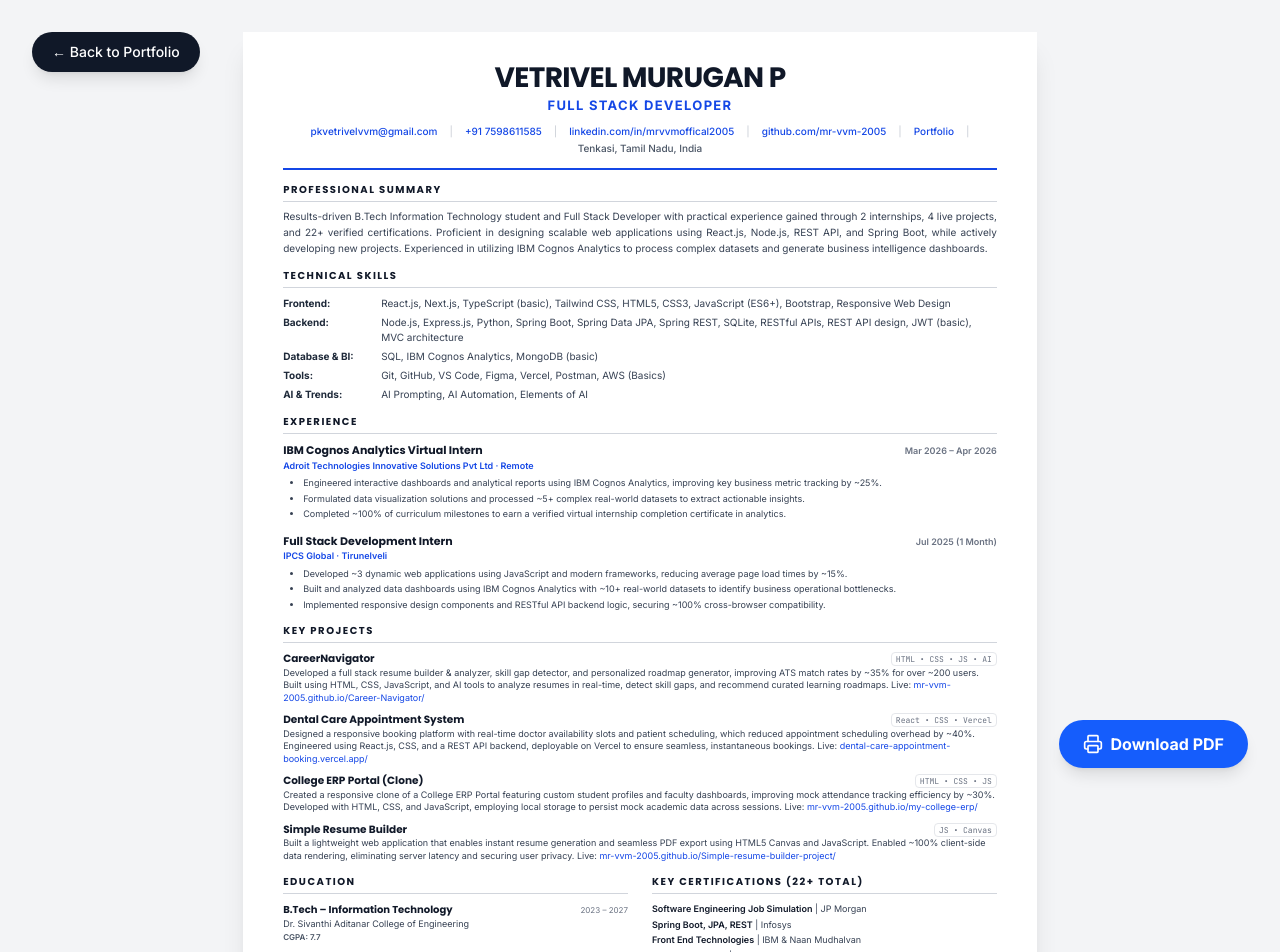
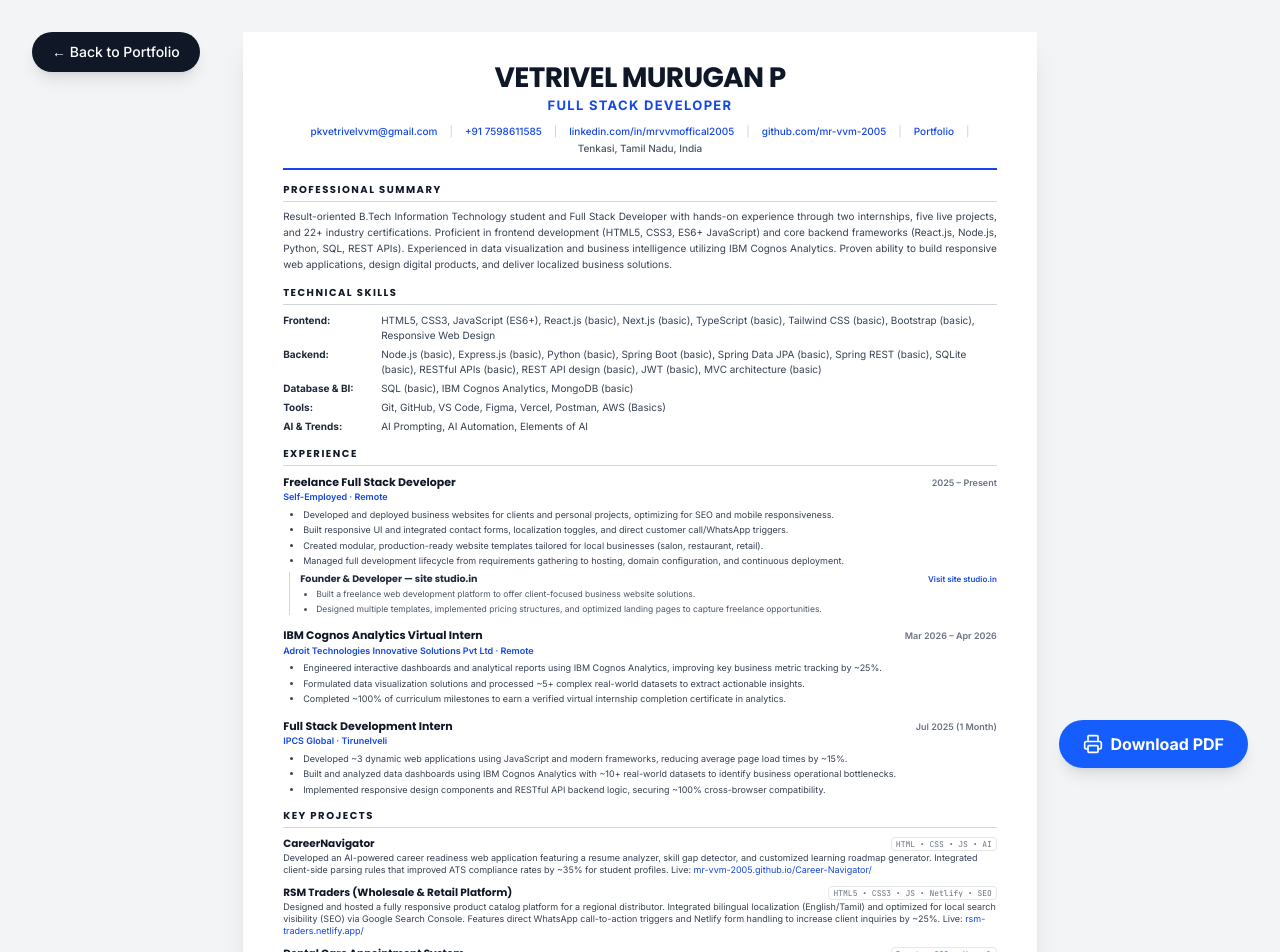
Before and after one commit to mr-vvm-2005/New-portfolio, a Next.js app: page /resume in a window 1280 px wide. Shown: the top 952 px of the page. Built offline with nearby package versions, Linux system fonts and the light colour scheme.

Commit message:
feat: update site studio.in branding, freelance experience, RSM Traders project, skill levels, hero and about content, resume ATS optimization

```diff
--- a/src/app/resume/page.tsx
+++ b/src/app/resume/page.tsx
@@ -97,7 +97,7 @@ export default function ResumePage() {
                             Professional Summary
                         </h2>
                         <p className="text-[10px] text-justify leading-relaxed text-gray-700">
-                            Results-driven B.Tech Information Technology student and Full Stack Developer with practical experience gained through 2 internships, 4 live projects, and 22+ verified certifications. Proficient in designing scalable web applications using React.js, Node.js, REST API, and Spring Boot, while actively developing new projects. Experienced in utilizing IBM Cognos Analytics to process complex datasets and generate business intelligence dashboards.
+                            Result-oriented B.Tech Information Technology student and Full Stack Developer with hands-on experience through two internships, five live projects, and 22+ industry certifications. Proficient in frontend development (HTML5, CSS3, ES6+ JavaScript) and core backend frameworks (React.js, Node.js, Python, SQL, REST APIs). Experienced in data visualization and business intelligence utilizing IBM Cognos Analytics. Proven ability to build responsive web applications, design digital products, and deliver localized business solutions.
                         </p>
                     </section>
 
@@ -108,13 +108,13 @@ export default function ResumePage() {
                         </h2>
                         <div className="grid grid-cols-[90px_1fr] gap-y-1 text-[10px] gap-x-2">
                             <span className="font-bold text-gray-800">Frontend:</span>
-                            <span className="text-gray-700">React.js, Next.js, TypeScript (basic), Tailwind CSS, HTML5, CSS3, JavaScript (ES6+), Bootstrap, Responsive Web Design</span>
+                            <span className="text-gray-700">HTML5, CSS3, JavaScript (ES6+), React.js (basic), Next.js (basic), TypeScript (basic), Tailwind CSS (basic), Bootstrap (basic), Responsive Web Design</span>
 
                             <span className="font-bold text-gray-800">Backend:</span>
-                            <span className="text-gray-700">Node.js, Express.js, Python, Spring Boot, Spring Data JPA, Spring REST, SQLite, RESTful APIs, REST API design, JWT (basic), MVC architecture</span>
+                            <span className="text-gray-700">Node.js (basic), Express.js (basic), Python (basic), Spring Boot (basic), Spring Data JPA (basic), Spring REST (basic), SQLite (basic), RESTful APIs (basic), REST API design (basic), JWT (basic), MVC architecture (basic)</span>
 
                             <span className="font-bold text-gray-800">Database & BI:</span>
-                            <span className="text-gray-700">SQL, IBM Cognos Analytics, MongoDB (basic)</span>
+                            <span className="text-gray-700">SQL (basic), IBM Cognos Analytics, MongoDB (basic)</span>
 
                             <span className="font-bold text-gray-800">Tools:</span>
                             <span className="text-gray-700">Git, GitHub, VS Code, Figma, Vercel, Postman, AWS (Basics)</span>
@@ -130,6 +130,30 @@ export default function ResumePage() {
                             Experience
                         </h2>
                         <div className="space-y-3">
+                            {/* Freelance */}
+                            <div className="break-inside-avoid">
+                                <div className="flex justify-between items-baseline">
+                                    <h3 className="text-[11px] font-bold text-gray-900">Freelance Full Stack Developer</h3>
+                                    <span className="text-[9px] font-semibold text-gray-500">2025 – Present</span>
+                                </div>
+                                <div className="text-[9px] text-blue-700 font-semibold mb-1">Self-Employed · Remote</div>
+                                <ul className="list-disc ml-4 text-[9px] text-gray-700 space-y-0.5 pl-1">
+                                    <li>Developed and deployed business websites for clients and personal projects, optimizing for SEO and mobile responsiveness.</li>
+                                    <li>Built responsive UI and integrated contact forms, localization toggles, and direct customer call/WhatsApp triggers.</li>
+                                    <li>Created modular, production-ready website templates tailored for local businesses (salon, restaurant, retail).</li>
+                                    <li>Managed full development lifecycle from requirements gathering to hosting, domain configuration, and continuous deployment.</li>
+                                </ul>
+                                <div className="pl-2.5 mt-1 border-l border-gray-300 ml-1.5">
+                                    <div className="flex justify-between items-baseline mb-0.5">
+                                        <h4 className="text-[9.5px] font-bold text-gray-800">Founder & Developer — site studio.in</h4>
+                                        <a href="https://www.instagram.com/site_studio.in/" target="_blank" rel="noopener noreferrer" className="text-[8px] font-semibold text-blue-700 hover:underline">Visit site studio.in</a>
+                                    </div>
+                                    <ul className="list-disc ml-3 text-[8.5px] text-gray-600 space-y-0.5 pl-1">
+                                        <li>Built a freelance web development platform to offer client-focused business website solutions.</li>
+                                        <li>Designed multiple templates, implemented pricing structures, and optimized landing pages to capture freelance opportunities.</li>
+                                    </ul>
+                                </div>
+                            </div>
                             {/* Adroit */}
                             <div className="break-inside-avoid">
                                 <div className="flex justify-between items-baseline">
@@ -171,7 +195,16 @@ export default function ResumePage() {
                                     <span className="text-[8px] font-mono text-gray-500 border border-gray-200 px-1 rounded">HTML • CSS • JS • AI</span>
                                 </div>
                                 <p className="text-[9px] text-gray-700 leading-snug">
-                                    Developed a full stack resume builder & analyzer, skill gap detector, and personalized roadmap generator, improving ATS match rates by ~35% for over ~200 users. Built using HTML, CSS, JavaScript, and AI tools to analyze resumes in real-time, detect skill gaps, and recommend curated learning roadmaps. Live: <a href="https://mr-vvm-2005.github.io/Career-Navigator/" target="_blank" rel="noopener noreferrer" className="hover:underline text-blue-700">mr-vvm-2005.github.io/Career-Navigator/</a>
+                                    Developed an AI-powered career readiness web application featuring a resume analyzer, skill gap detector, and customized learning roadmap generator. Integrated client-side parsing rules that improved ATS compliance rates by ~35% for student profiles. Live: <a href="https://mr-vvm-2005.github.io/Career-Navigator/" target="_blank" rel="noopener noreferrer" className="hover:underline text-blue-700">mr-vvm-2005.github.io/Career-Navigator/</a>
+                                </p>
+                            </div>
+                            <div className="break-inside-avoid">
+                                <div className="flex justify-between items-baseline">
+                                    <h3 className="text-[10.5px] font-bold text-gray-900">RSM Traders (Wholesale & Retail Platform)</h3>
+                                    <span className="text-[8px] font-mono text-gray-500 border border-gray-200 px-1 rounded">HTML5 • CSS3 • JS • Netlify • SEO</span>
+                                </div>
+                                <p className="text-[9px] text-gray-700 leading-snug">
+                                    Designed and hosted a fully responsive product catalog platform for a regional distributor. Integrated bilingual localization (English/Tamil) and optimized for local search visibility (SEO) via Google Search Console. Features direct WhatsApp call-to-action triggers and Netlify form handling to increase client inquiries by ~25%. Live: <a href="https://rsm-traders.netlify.app/" target="_blank" rel="noopener noreferrer" className="hover:underline text-blue-700">rsm-traders.netlify.app/</a>
                                 </p>
                             </div>
                             <div className="break-inside-avoid">
@@ -180,16 +213,7 @@ export default function ResumePage() {
                                     <span className="text-[8px] font-mono text-gray-500 border border-gray-200 px-1 rounded">React • CSS • Vercel</span>
                                 </div>
                                 <p className="text-[9px] text-gray-700 leading-snug">
-                                    Designed a responsive booking platform with real-time doctor availability slots and patient scheduling, which reduced appointment scheduling overhead by ~40%. Engineered using React.js, CSS, and a REST API backend, deployable on Vercel to ensure seamless, instantaneous bookings. Live: <a href="https://dental-care-appointment-booking.vercel.app/" target="_blank" rel="noopener noreferrer" className="hover:underline text-blue-700">dental-care-appointment-booking.vercel.app/</a>
-                                </p>
-                            </div>
-                            <div className="break-inside-avoid">
-                                <div className="flex justify-between items-baseline">
-                                    <h3 className="text-[10.5px] font-bold text-gray-900">College ERP Portal (Clone)</h3>
-                                    <span className="text-[8px] font-mono text-gray-500 border border-gray-200 px-1 rounded">HTML • CSS • JS</span>
-                                </div>
-                                <p className="text-[9px] text-gray-700 leading-snug">
-                                    Created a responsive clone of a College ERP Portal featuring custom student profiles and faculty dashboards, improving mock attendance tracking efficiency by ~30%. Developed with HTML, CSS, and JavaScript, employing local storage to persist mock academic data across sessions. Live: <a href="https://mr-vvm-2005.github.io/my-college-erp/" target="_blank" rel="noopener noreferrer" className="hover:underline text-blue-700">mr-vvm-2005.github.io/my-college-erp/</a>
+                                    Engineered a responsive medical appointment booking platform featuring real-time doctor availability and patient scheduling. Implemented REST API endpoints and state logic to reduce scheduling overhead by ~40%. Live: <a href="https://dental-care-appointment-booking.vercel.app/" target="_blank" rel="noopener noreferrer" className="hover:underline text-blue-700">dental-care-appointment-booking.vercel.app/</a>
                                 </p>
                             </div>
                             <div className="break-inside-avoid">
@@ -198,7 +222,7 @@ export default function ResumePage() {
                                     <span className="text-[8px] font-mono text-gray-500 border border-gray-200 px-1 rounded">JS • Canvas</span>
                                 </div>
                                 <p className="text-[9px] text-gray-700 leading-snug">
-                                    Built a lightweight web application that enables instant resume generation and seamless PDF export using HTML5 Canvas and JavaScript. Enabled ~100% client-side data rendering, eliminating server latency and securing user privacy. Live: <a href="https://mr-vvm-2005.github.io/Simple-resume-builder-project/" target="_blank" rel="noopener noreferrer" className="hover:underline text-blue-700">mr-vvm-2005.github.io/Simple-resume-builder-project/</a>
+                                    Built a high-performance client-side resume generator featuring custom template rendering and HTML5 Canvas-based PDF exporting. Achieved instantaneous rendering and zero server latency to protect user privacy. Live: <a href="https://mr-vvm-2005.github.io/Simple-resume-builder-project/" target="_blank" rel="noopener noreferrer" className="hover:underline text-blue-700">mr-vvm-2005.github.io/Simple-resume-builder-project/</a>
                                 </p>
                             </div>
                         </div>
--- a/src/components/sections/About.tsx
+++ b/src/components/sections/About.tsx
@@ -19,7 +19,7 @@ const techStack = [
 const stats = [
     { value: "2",   label: "Internships" },
     { value: "22+", label: "Certifications" },
-    { value: "4",   label: "Projects Built" },
+    { value: "5",   label: "Projects Built" },
     { value: "3+",  label: "Years Learning" },
 ];
 
@@ -131,13 +131,16 @@ export default function About() {
                             </h3>
                             <div className="space-y-4 text-base text-white/65 leading-relaxed">
                                 <p>
-                                    Hi, I am Vetrivel Murugan P, a passionate Full Stack Developer from Tamil Nadu. I am currently pursuing my degree in Information Technology at Dr. Sivanthi Aditanar College of Engineering. As a software engineer, I build high-performance web applications using modern tech stacks...
+                                    Hi, I am Vetrivel Murugan P, a Full Stack Developer based in Tamil Nadu, India. Currently pursuing my B.Tech in Information Technology at Dr. Sivanthi Aditanar College of Engineering, I specialize in building responsive, user-centric web applications and robust digital platforms.
                                 </p>
                                 <p>
-                                    I've completed <span className="text-[#6C63FF] font-semibold">2 internships</span> — a Full Stack Development internship at{" "}
+                                    I have completed <span className="text-[#6C63FF] font-semibold">2 internships</span> — a Full Stack Development internship at{" "}
                                     <span className="text-white border-b border-white/20">IPCS Global</span>, and a Virtual IBM Cognos Analytics internship at{" "}
                                     <span className="text-white border-b border-white/20">Adroit Technologies</span>. I am also enrolled in the{" "}
-                                    <span className="text-[#00D4FF]">NxtWave CCBP 4.0 Full Stack Program</span>.
+                                    <span className="text-[#00D4FF]">NxtWave CCBP 4.0 Full Stack Program</span> to master advanced software architecture.
+                                </p>
+                                <p>
+                                    Beyond academia, I work as a Freelance Full Stack Developer and founded <a href="https://www.instagram.com/site_studio.in/" target="_blank" rel="noopener noreferrer" className="text-accent-blue font-semibold hover:underline">site studio.in</a>, where I build high-performance retail catalogs, business landing pages, and custom templates for local clients.
                                 </p>
                             </div>
 
--- a/src/components/sections/Hero.tsx
+++ b/src/components/sections/Hero.tsx
@@ -96,7 +96,7 @@ export default function Hero() {
                     transition={{ duration: 1, delay: 1.2 }}
                     className="text-lg md:text-2xl text-white/60 mb-12 max-w-2xl mx-auto min-h-[4rem] flex items-center justify-center"
                 >
-                    <Typewriter texts={["Full Stack Developer", "React Developer", "Python Enthusiast", "UI/UX Thinker"]} />
+                    <Typewriter texts={["Full Stack Web Developer", "Frontend Developer", "Freelance Developer", "UI/UX Designer"]} />
                 </motion.div>
 
                 <motion.div
--- a/src/components/sections/Projects.tsx
+++ b/src/components/sections/Projects.tsx
@@ -18,7 +18,7 @@ interface Project {
 const projects: Project[] = [
     {
         title: "Dental Care Appointment Booking",
-        description: "A comprehensive platform for booking dental appointments with real-time availability and user-friendly interface.",
+        description: "An interactive patient scheduling platform featuring real-time doctor availability slots and instant appointment booking workflows, reducing operational scheduling overhead by ~40%.",
         link: "https://dental-care-appointment-booking.vercel.app/",
         github: "https://github.com/mr-vvm-2005/Dental_care_appointment_booking.git",
         tags: ["React", "CSS", "Vercel"],
@@ -26,7 +26,7 @@ const projects: Project[] = [
     },
     {
         title: "College ERP Portal (Clone)",
-        description: "A full-featured ERP system clone for college management including student and faculty modules.",
+        description: "A modular student-faculty portal clone that simulates course registrations, grading sheets, and attendance management with secure local storage data persistence.",
         link: "https://mr-vvm-2005.github.io/my-college-erp/",
         github: "https://github.com/mr-vvm-2005/my-college-erp.git",
         tags: ["HTML", "CSS", "JavaScript"],
@@ -34,7 +34,7 @@ const projects: Project[] = [
     },
     {
         title: "Simple Resume Builder",
-        description: "A clean and efficient tool for generating professional resumes in minutes with downloadable PDF feature.",
+        description: "A lightweight client-side application utilizing HTML5 Canvas to generate and download professionally formatted PDF resumes instantly with zero server latency.",
         link: "https://mr-vvm-2005.github.io/Simple-resume-builder-project/",
         github: "https://github.com/mr-vvm-2005/Simple-resume-builder-project.git",
         tags: ["JavaScript", "HTML", "Canvas"],
@@ -42,11 +42,19 @@ const projects: Project[] = [
     },
     {
         title: "CareerNavigator",
-        description: "A web-based career preparation platform helping students improve placement readiness with an ATS-optimized resume builder, skill gap analysis, personalized learning roadmaps, and curated resources.",
+        description: "An AI-powered career readiness platform that parses student resumes, detects skill gaps, recommends targeted learning paths, and optimizes resumes for ATS compliance.",
         link: "https://mr-vvm-2005.github.io/Career-Navigator/",
         github: "https://github.com/mr-vvm-2005/Career-Navigator",
         tags: ["HTML", "CSS", "JavaScript", "AI"],
         image: getAssetPath("/previews/career-navigator.png"),
+    },
+    {
+        title: "RSM Traders",
+        description: "A high-performance retail catalog platform optimized for local search visibility, featuring bilingual (English/Tamil) support, WhatsApp order redirection, and seamless Netlify form integration.",
+        link: "https://rsm-traders.netlify.app/",
+        github: "https://github.com/mr-vvm-2005/RSM-Traders.git",
+        tags: ["HTML5", "CSS3", "JavaScript", "Netlify", "SEO"],
+        image: getAssetPath("/previews/rsm-traders.png"),
     },
 ];
 
--- a/src/components/sections/Skills.tsx
+++ b/src/components/sections/Skills.tsx
@@ -6,12 +6,12 @@ const skills = [
     { name: "HTML5",                emoji: "🌐", category: "Frontend",    level: 95, color: "#E34F26" },
     { name: "CSS3",                 emoji: "🎨", category: "Frontend",    level: 90, color: "#1572B6" },
     { name: "JavaScript",           emoji: "⚡", category: "Frontend",    level: 85, color: "#F7DF1E" },
-    { name: "ReactJS",              emoji: "⚛️", category: "Frontend",    level: 80, color: "#61DAFB" },
-    { name: "Next.js",              emoji: "▲",  category: "Frontend",    level: 75, color: "#ffffff" },
-    { name: "Tailwind CSS",         emoji: "💨", category: "Frontend",    level: 90, color: "#06B6D4" },
-    { name: "Python",               emoji: "🐍", category: "Backend",     level: 80, color: "#3776AB" },
-    { name: "SQL",                  emoji: "🗄️", category: "Backend",     level: 75, color: "#4479A1" },
-    { name: "Node.js",              emoji: "🟢", category: "Backend",     level: 70, color: "#339933" },
+    { name: "ReactJS (Basic)",      emoji: "⚛️", category: "Frontend",    level: 50, color: "#61DAFB" },
+    { name: "Next.js (Basic)",      emoji: "▲",  category: "Frontend",    level: 40, color: "#ffffff" },
+    { name: "Tailwind CSS (Basic)", emoji: "💨", category: "Frontend",    level: 50, color: "#06B6D4" },
+    { name: "Python (Basic)",       emoji: "🐍", category: "Backend",     level: 45, color: "#3776AB" },
+    { name: "SQL (Basic)",          emoji: "🗄️", category: "Backend",     level: 45, color: "#4479A1" },
+    { name: "Node.js (Basic)",      emoji: "🟢", category: "Backend",     level: 40, color: "#339933" },
     { name: "Git",                  emoji: "🔧", category: "Tools",       level: 85, color: "#F05032" },
     { name: "AI Prompting",         emoji: "🤖", category: "Trends",      level: 90, color: "#8B5CF6" },
     { name: "Editing",              emoji: "✂️", category: "Creative",    level: 85, color: "#D946EF" },
--- a/src/components/sections/TimelineSection.tsx
+++ b/src/components/sections/TimelineSection.tsx
@@ -10,13 +10,49 @@ interface TimelineItem {
     subtitle: string;
     location: string;
     date: string;
-    details?: string;
+    details?: string | React.ReactNode;
     icon: React.ReactNode;
     badge?: string;
     completed?: boolean;
 }
 
 const timelineData: TimelineItem[] = [
+    {
+        id: "exp-3",
+        type: "Experience",
+        title: "Freelance Full Stack Developer",
+        subtitle: "Self-Employed",
+        location: "Remote",
+        date: "2025 – Present",
+        details: (
+            <div className="space-y-3 text-left">
+                <ul className="list-disc pl-4 space-y-1">
+                    <li>Developed and deployed business websites for clients and personal projects, optimizing for speed, SEO, and responsiveness.</li>
+                    <li>Built responsive UI and integrated contact forms, localization toggles, and direct customer call/WhatsApp triggers.</li>
+                    <li>Created modular, production-ready website templates tailored for retail, restaurants, salons, and local businesses.</li>
+                </ul>
+                <div className="mt-3 pt-3 border-t border-white/10">
+                    <div className="flex justify-between items-baseline mb-1">
+                        <span className="font-semibold text-white">Founder & Developer — site studio.in</span>
+                        <a
+                            href="https://www.instagram.com/site_studio.in/"
+                            target="_blank"
+                            rel="noopener noreferrer"
+                            className="text-xs text-accent-violet hover:underline"
+                        >
+                            Visit site studio.in →
+                        </a>
+                    </div>
+                    <ul className="list-disc pl-4 space-y-1 text-white/40">
+                        <li>Built a freelance web development platform to offer client-focused business website solutions.</li>
+                        <li>Designed and developed multiple industry-specific templates to streamline client onboarding.</li>
+                    </ul>
+                </div>
+            </div>
+        ),
+        icon: <Briefcase size={18} />,
+        completed: false,
+    },
     {
         id: "exp-2",
         type: "Experience",
@@ -122,7 +158,7 @@ export default function TimelineSection() {
                                         </div>
                                         <div className="text-sm text-white/40 mb-4">{item.location}</div>
                                         {item.details && (
-                                            <p className="text-sm text-white/50 leading-relaxed font-light mb-4">{item.details}</p>
+                                            <div className="text-sm text-white/50 leading-relaxed font-light mb-4">{item.details}</div>
                                         )}
                                         {item.badge && (
                                             <span className="inline-flex items-center gap-1.5 px-3 py-1 rounded-full bg-accent-blue/10 text-accent-blue text-[10px] font-bold tracking-widest uppercase border border-accent-blue/20">
```
Also changed, not shown: public/previews/rsm-traders.png (added).
